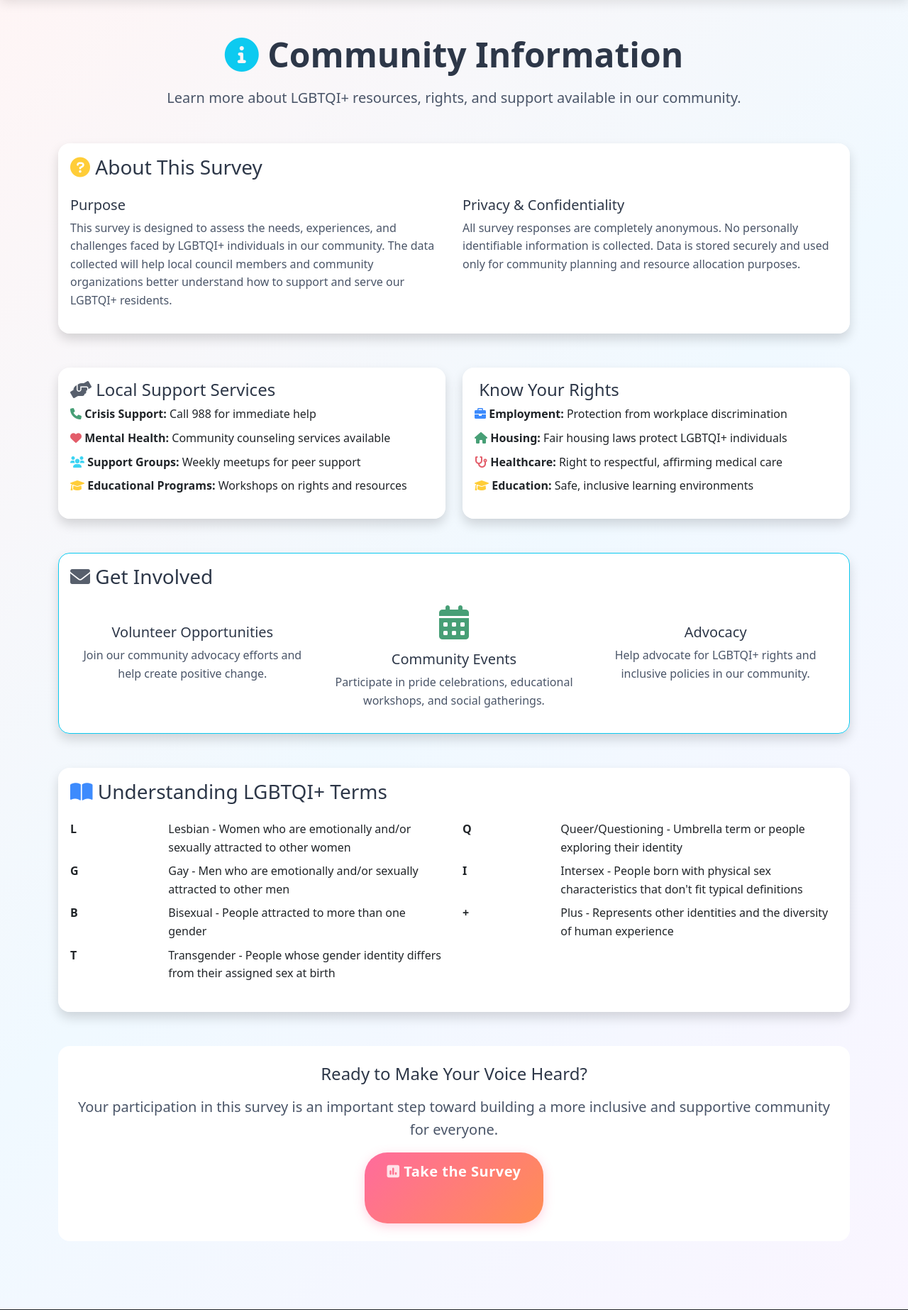
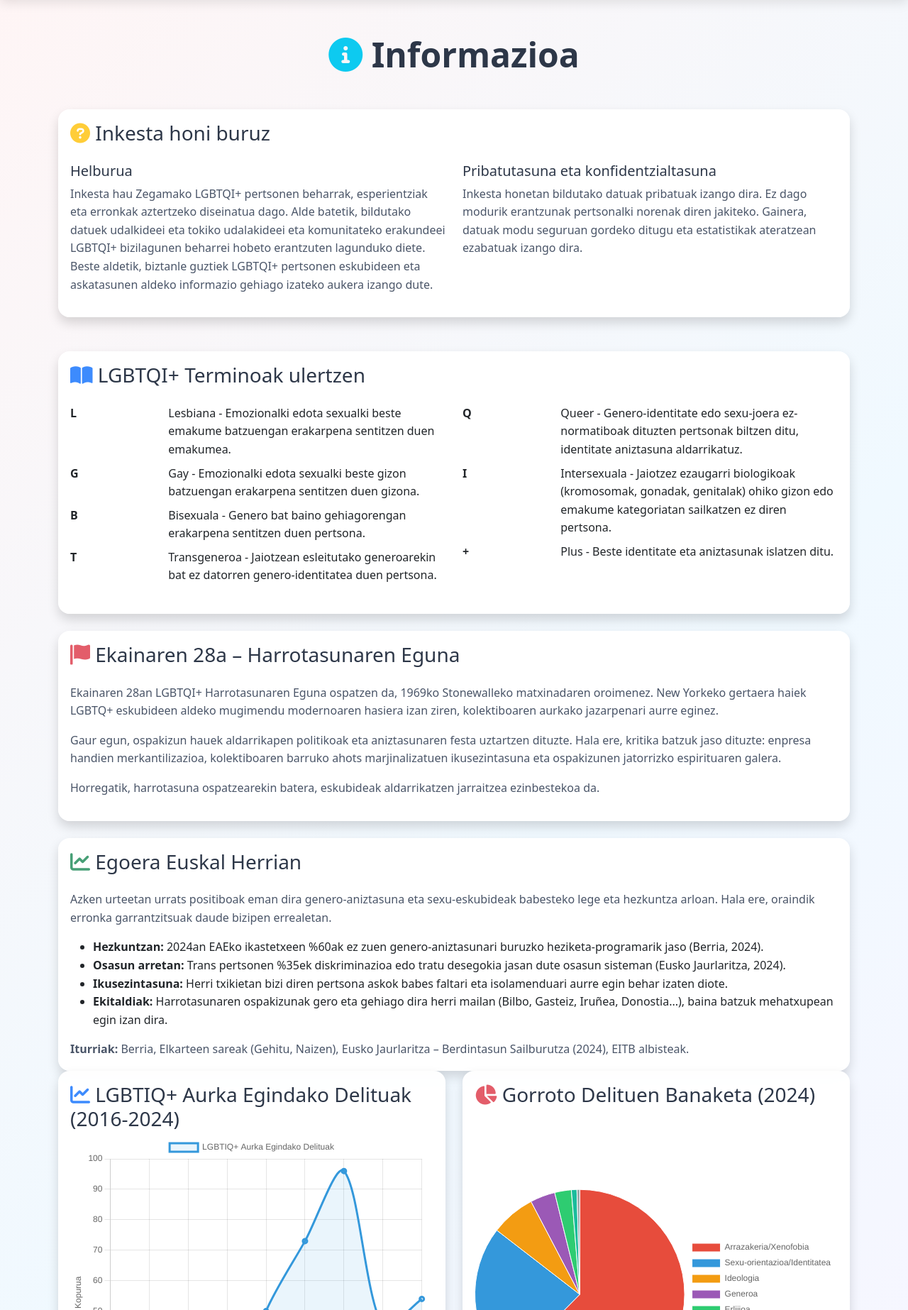
Before and after one commit to liernilekeitiobhi/queer-survey-zegama, a Flask app: page /info in a window 1280 px wide. Shown: the part 64-1910 px from the top of the page at 71% size. Run offline with Flask 3, Linux system fonts and the light colour scheme.

Commit message:
info aktualizatu

```diff
--- a/templates/info.html
+++ b/templates/info.html
@@ -1,6 +1,6 @@
 {% extends "base.html" %}
 
-{% block title %}LGBTQI+ Community Survey - Information{% endblock %}
+{% block title %}LGBTQI+ Inkesta Zegaman - Informazioa{% endblock %}
 
 {% block content %}
 <div class="container py-5">
@@ -8,12 +8,11 @@
     <div class="text-center mb-5">
         <h1 class="display-5 fw-bold mb-3">
             <i class="fas fa-info-circle text-info"></i>
-            Community Information
+            Informazioa
         </h1>
-        <p class="lead">
-            Learn more about LGBTQI+ resources, rights, and support available in our community.
-        </p>
     </div>
+
+
 
     <!-- About the Survey -->
     <div class="row mb-5">
@@ -22,123 +21,25 @@
                 <div class="card-body">
                     <h3 class="card-title mb-4">
                         <i class="fas fa-question-circle text-warning"></i>
-                        About This Survey
+                        Inkesta honi buruz
                     </h3>
                     <div class="row">
                         <div class="col-md-6">
-                            <h5>Purpose</h5>
+                            <h5>Helburua</h5>
                             <p>
-                                This survey is designed to assess the needs, experiences, and challenges
-                                faced by LGBTQI+ individuals in our community. The data collected will
-                                help local council members and community organizations better understand
-                                how to support and serve our LGBTQI+ residents.
+                                Inkesta hau Zegamako LGBTQI+ pertsonen beharrak,
+                                esperientziak eta erronkak aztertzeko diseinatua dago. Alde batetik, bildutako datuek udalkideei eta tokiko udalakideei eta komunitateko
+                                erakundeei LGBTQI+ bizilagunen beharrei hobeto erantzuten lagunduko diete. Beste aldetik, biztanle guztiek
+                                LGBTQI+ pertsonen eskubideen eta askatasunen aldeko informazio gehiago izateko aukera izango dute.
                             </p>
                         </div>
                         <div class="col-md-6">
-                            <h5>Privacy & Confidentiality</h5>
+                            <h5>Pribatutasuna eta konfidentzialtasuna</h5>
                             <p>
-                                All survey responses are completely anonymous. No personally identifiable
-                                information is collected. Data is stored securely and used only for
-                                community planning and resource allocation purposes.
+                                Inkesta honetan bildutako datuak pribatuak izango dira. Ez dago modurik erantzunak
+                                pertsonalki norenak diren jakiteko.
+                                Gainera, datuak modu seguruan gordeko ditugu eta estatistikak ateratzean ezabatuak izango dira.
                             </p>
-                        </div>
-                    </div>
-                </div>
-            </div>
-        </div>
-    </div>
-
-    <!-- Resources Section -->
-    <div class="row g-4 mb-5">
-        <div class="col-md-6">
-            <div class="card h-100 shadow">
-                <div class="card-body">
-                    <h4 class="card-title text-success">
-                        <i class="fas fa-hands-helping"></i>
-                        Local Support Services
-                    </h4>
-                    <ul class="list-unstyled">
-                        <li class="mb-2">
-                            <i class="fas fa-phone text-success"></i>
-                            <strong>Crisis Support:</strong> Call 988 for immediate help
-                        </li>
-                        <li class="mb-2">
-                            <i class="fas fa-heart text-danger"></i>
-                            <strong>Mental Health:</strong> Community counseling services available
-                        </li>
-                        <li class="mb-2">
-                            <i class="fas fa-users text-info"></i>
-                            <strong>Support Groups:</strong> Weekly meetups for peer support
-                        </li>
-                        <li class="mb-2">
-                            <i class="fas fa-graduation-cap text-warning"></i>
-                            <strong>Educational Programs:</strong> Workshops on rights and resources
-                        </li>
-                    </ul>
-                </div>
-            </div>
-        </div>
-
-        <div class="col-md-6">
-            <div class="card h-100 shadow">
-                <div class="card-body">
-                    <h4 class="card-title text-info">
-                        <i class="fas fa-scale-justice"></i>
-                        Know Your Rights
-                    </h4>
-                    <ul class="list-unstyled">
-                        <li class="mb-2">
-                            <i class="fas fa-briefcase text-primary"></i>
-                            <strong>Employment:</strong> Protection from workplace discrimination
-                        </li>
-                        <li class="mb-2">
-                            <i class="fas fa-home text-success"></i>
-                            <strong>Housing:</strong> Fair housing laws protect LGBTQI+ individuals
-                        </li>
-                        <li class="mb-2">
-                            <i class="fas fa-stethoscope text-danger"></i>
-                            <strong>Healthcare:</strong> Right to respectful, affirming medical care
-                        </li>
-                        <li class="mb-2">
-                            <i class="fas fa-graduation-cap text-warning"></i>
-                            <strong>Education:</strong> Safe, inclusive learning environments
-                        </li>
-                    </ul>
-                </div>
-            </div>
-        </div>
-    </div>
-
-    <!-- Contact Information -->
-    <div class="row mb-5">
-        <div class="col-12">
-            <div class="card shadow border-info">
-                <div class="card-body">
-                    <h3 class="card-title text-info mb-4">
-                        <i class="fas fa-envelope"></i>
-                        Get Involved
-                    </h3>
-                    <div class="row">
-                        <div class="col-md-4">
-                            <div class="text-center mb-3">
-                                <i class="fas fa-volunteer-heart fa-3x text-warning mb-3"></i>
-                                <h5>Volunteer Opportunities</h5>
-                                <p>Join our community advocacy efforts and help create positive change.</p>
-                            </div>
-                        </div>
-                        <div class="col-md-4">
-                            <div class="text-center mb-3">
-                                <i class="fas fa-calendar-alt fa-3x text-success mb-3"></i>
-                                <h5>Community Events</h5>
-                                <p>Participate in pride celebrations, educational workshops, and social gatherings.</p>
-                            </div>
-                        </div>
-                        <div class="col-md-4">
-                            <div class="text-center mb-3">
-                                <i class="fas fa-megaphone fa-3x text-info mb-3"></i>
-                                <h5>Advocacy</h5>
-                                <p>Help advocate for LGBTQI+ rights and inclusive policies in our community.</p>
-                            </div>
                         </div>
                     </div>
                 </div>
@@ -153,37 +54,106 @@
                 <div class="card-body">
                     <h3 class="card-title mb-4">
                         <i class="fas fa-book-open text-primary"></i>
-                        Understanding LGBTQI+ Terms
+                        LGBTQI+ Terminoak ulertzen
                     </h3>
                     <div class="row">
                         <div class="col-md-6">
                             <dl class="row">
                                 <dt class="col-sm-3">L</dt>
-                                <dd class="col-sm-9">Lesbian - Women who are emotionally and/or sexually attracted to other women</dd>
+                                <dd class="col-sm-9">Lesbiana - Emozionalki edota sexualki beste emakume batzuengan erakarpena sentitzen duen emakumea.</dd>
 
                                 <dt class="col-sm-3">G</dt>
-                                <dd class="col-sm-9">Gay - Men who are emotionally and/or sexually attracted to other men</dd>
+                                <dd class="col-sm-9">Gay - Emozionalki edota sexualki beste gizon batzuengan erakarpena sentitzen duen gizona.</dd>
 
                                 <dt class="col-sm-3">B</dt>
-                                <dd class="col-sm-9">Bisexual - People attracted to more than one gender</dd>
+                                <dd class="col-sm-9">Bisexuala - Genero bat baino gehiagorengan erakarpena sentitzen duen pertsona.</dd>
 
                                 <dt class="col-sm-3">T</dt>
-                                <dd class="col-sm-9">Transgender - People whose gender identity differs from their assigned sex at birth</dd>
+                                <dd class="col-sm-9">Transgeneroa - Jaiotzean esleitutako generoarekin bat ez datorren genero-identitatea duen pertsona.</dd>
                             </dl>
                         </div>
                         <div class="col-md-6">
                             <dl class="row">
                                 <dt class="col-sm-3">Q</dt>
-                                <dd class="col-sm-9">Queer/Questioning - Umbrella term or people exploring their identity</dd>
+                                <dd class="col-sm-9">Queer - Genero-identitate edo sexu-joera ez-normatiboak dituzten pertsonak biltzen ditu, identitate aniztasuna aldarrikatuz.</dd>
 
                                 <dt class="col-sm-3">I</dt>
-                                <dd class="col-sm-9">Intersex - People born with physical sex characteristics that don't fit typical definitions</dd>
+                                <dd class="col-sm-9">Intersexuala - Jaiotzez ezaugarri biologikoak (kromosomak, gonadak, genitalak) ohiko gizon edo emakume kategoriatan sailkatzen ez diren pertsona.</dd>
 
                                 <dt class="col-sm-3">+</dt>
-                                <dd class="col-sm-9">Plus - Represents other identities and the diversity of human experience</dd>
+                                <dd class="col-sm-9">Plus - Beste identitate eta aniztasunak islatzen ditu.</dd>
                             </dl>
                         </div>
                     </div>
+                </div>
+            </div>
+        </div>
+    </div>
+
+    <div class="card shadow mt-4">
+        <div class="card-body">
+            <h3 class="card-title mb-4">
+                <i class="fas fa-flag text-danger"></i>
+                Ekainaren 28a – Harrotasunaren Eguna
+            </h3>
+            <p>
+                Ekainaren 28an LGBTQI+ Harrotasunaren Eguna ospatzen da, 1969ko Stonewalleko matxinadaren oroimenez. New Yorkeko gertaera haiek LGBTQ+ eskubideen aldeko mugimendu modernoaren hasiera izan ziren, kolektiboaren aurkako jazarpenari aurre eginez.
+            </p>
+            <p>
+                Gaur egun, ospakizun hauek aldarrikapen politikoak eta aniztasunaren festa uztartzen dituzte. Hala ere, kritika batzuk jaso dituzte: enpresa handien merkantilizazioa, kolektiboaren barruko ahots marjinalizatuen ikusezintasuna eta ospakizunen jatorrizko espirituaren galera.
+            </p>
+            <p>
+                Horregatik, harrotasuna ospatzearekin batera, eskubideak aldarrikatzen jarraitzea ezinbestekoa da.
+            </p>
+        </div>
+    </div>
+    <div class="card shadow mt-4">
+        <div class="card-body">
+            <h3 class="card-title mb-4">
+                <i class="fas fa-chart-line text-success"></i>
+                Egoera Euskal Herrian
+            </h3>
+            <p>
+                Azken urteetan urrats positiboak eman dira genero-aniztasuna
+                 eta sexu-eskubideak babesteko lege eta hezkuntza arloan.
+                  Hala ere, oraindik erronka garrantzitsuak daude bizipen errealetan.
+            </p>
+            <ul>
+                <li><strong>Hezkuntzan:</strong> 2024an EAEko ikastetxeen %60ak ez zuen genero-aniztasunari buruzko heziketa-programarik jaso (Berria, 2024).</li>
+                <li><strong>Osasun arretan:</strong> Trans pertsonen %35ek diskriminazioa edo tratu desegokia jasan dute osasun sisteman (Eusko Jaurlaritza, 2024).</li>
+                <li><strong>Ikusezintasuna:</strong> Herri txikietan bizi diren pertsona askok babes faltari eta isolamenduari aurre egin behar izaten diote.</li>
+                <li><strong>Ekitaldiak:</strong> Harrotasunaren ospakizunak gero eta gehiago dira herri mailan (Bilbo, Gasteiz, Iruñea, Donostia...), baina batzuk mehatxupean egin izan dira.</li>
+            </ul>
+            <p class="mb-0">
+                <strong>Iturriak:</strong> Berria, Elkarteen sareak (Gehitu, Naizen), Eusko Jaurlaritza – Berdintasun Sailburutza (2024), EITB albisteak.
+            </p>
+        </div>
+    </div>
+
+    <!-- Charts Section -->
+    <div class="row mb-5">
+        <div class="col-md-6 mb-4">
+            <div class="card shadow h-100">
+                <div class="card-body">
+                    <h3 class="card-title">
+                        <i class="fas fa-chart-line text-primary"></i>
+                        LGBTIQ+ Aurka Egindako Delituak (2016-2024)
+                    </h3>
+                    <canvas id="lineChart" height="300"></canvas>
+                    <p class="mt-2"><small>Datuak: Eusko Jaurlaritzako Segurtasun Saila (2024)</small></p>
+                </div>
+            </div>
+        </div>
+
+        <div class="col-md-6 mb-4">
+            <div class="card shadow h-100">
+                <div class="card-body">
+                    <h3 class="card-title">
+                        <i class="fas fa-chart-pie text-danger"></i>
+                        Gorroto Delituen Banaketa (2024)
+                    </h3>
+                    <canvas id="pieChart" height="300"></canvas>
+                    <p class="mt-2"><small>Guztira 236 gertakari erregistratu dira 2024an EAEn</small></p>
                 </div>
             </div>
         </div>
@@ -193,16 +163,104 @@
     <div class="text-center mt-5">
         <div class="card bg-gradient-primary text-white">
             <div class="card-body py-4">
-                <h4 class="mb-3">Ready to Make Your Voice Heard?</h4>
+                <h4 class="mb-3">Prest zaude zure iritzia emateko?</h4>
                 <p class="lead mb-3">
-                    Your participation in this survey is an important step toward building
-                    a more inclusive and supportive community for everyone.
+                    Zure partehartzea garrantzitsua da Zegamako egoera ulertzeko. Ez dago erantzun zuzenik edo okerrik, zure ikuspuntua jakin nahi dugu soilik.
                 </p>
                 <a href="{{ url_for('survey') }}" class="btn btn-warning btn-lg">
-                    <i class="fas fa-poll"></i> Take the Survey
+                    <i class="fas fa-poll"></i> Bete inkesta
                 </a>
             </div>
         </div>
     </div>
 </div>
+
+<!-- Chart.js Script -->
+<script src="https://cdn.jsdelivr.net/npm/chart.js"></script>
+<script>
+    // Line Chart - LGBTIQ+ Hate Crimes Over Time
+    const lineCtx = document.getElementById('lineChart').getContext('2d');
+    const lineChart = new Chart(lineCtx, {
+        type: 'line',
+        data: {
+            labels: ['2016', '2017', '2018', '2019', '2020', '2021', '2022', '2023', '2024'],
+            datasets: [{
+                label: 'LGBTIQ+ Aurka Egindako Delituak',
+                data: [31, 32, 39, 13, 50, 73, 96, 45, 54],
+                borderColor: '#3498db',
+                backgroundColor: 'rgba(52, 152, 219, 0.1)',
+                borderWidth: 3,
+                tension: 0.3,
+                fill: true
+            }]
+        },
+        options: {
+            responsive: true,
+            plugins: {
+                tooltip: {
+                    callbacks: {
+                        label: function(context) {
+                            return `${context.dataset.label}: ${context.raw} kasu`;
+                        }
+                    }
+                }
+            },
+            scales: {
+                y: {
+                    beginAtZero: true,
+                    title: {
+                        display: true,
+                        text: 'Gertakari Kopurua'
+                    }
+                },
+                x: {
+                    title: {
+                        display: true,
+                        text: 'Urtea'
+                    }
+                }
+            }
+        }
+    });
+
+    // Pie Chart - 2024 Hate Crime Distribution
+    const pieCtx = document.getElementById('pieChart').getContext('2d');
+    const pieChart = new Chart(pieCtx, {
+        type: 'pie',
+        data: {
+            labels: ['Arrazakeria/Xenofobia', 'Sexu-orientazioa/Identitatea', 'Ideologia', 'Generoa', 'Erlijioa', 'Aniztasun Funtzionala', 'Bestelakoak'],
+            datasets: [{
+                data: [146, 54, 16, 9, 6, 2, 1],
+                backgroundColor: [
+                    '#e74c3c',
+                    '#3498db',
+                    '#f39c12',
+                    '#9b59b6',
+                    '#2ecc71',
+                    '#1abc9c',
+                    '#95a5a6'
+                ],
+                borderWidth: 1
+            }]
+        },
+        options: {
+            responsive: true,
+            plugins: {
+                legend: {
+                    position: 'right',
+                },
+                tooltip: {
+                    callbacks: {
+                        label: function(context) {
+                            const label = context.label || '';
+                            const value = context.raw || 0;
+                            const percentage = Math.round((value / 236) * 100);
+                            return `${label}: ${value} kasu (${percentage}%)`;
+                        }
+                    }
+                }
+            }
+        }
+    });
+</script>
 {% endblock %}
```
Also changed, not shown: static/js/charts.js (deleted, +0 -373 lines).
